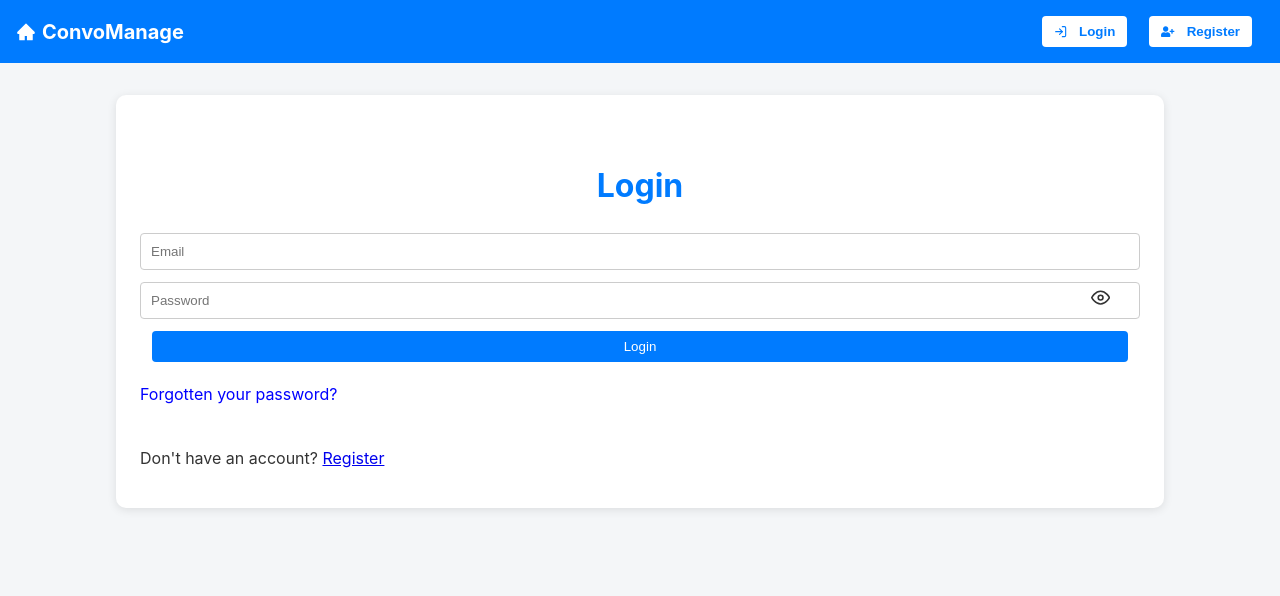
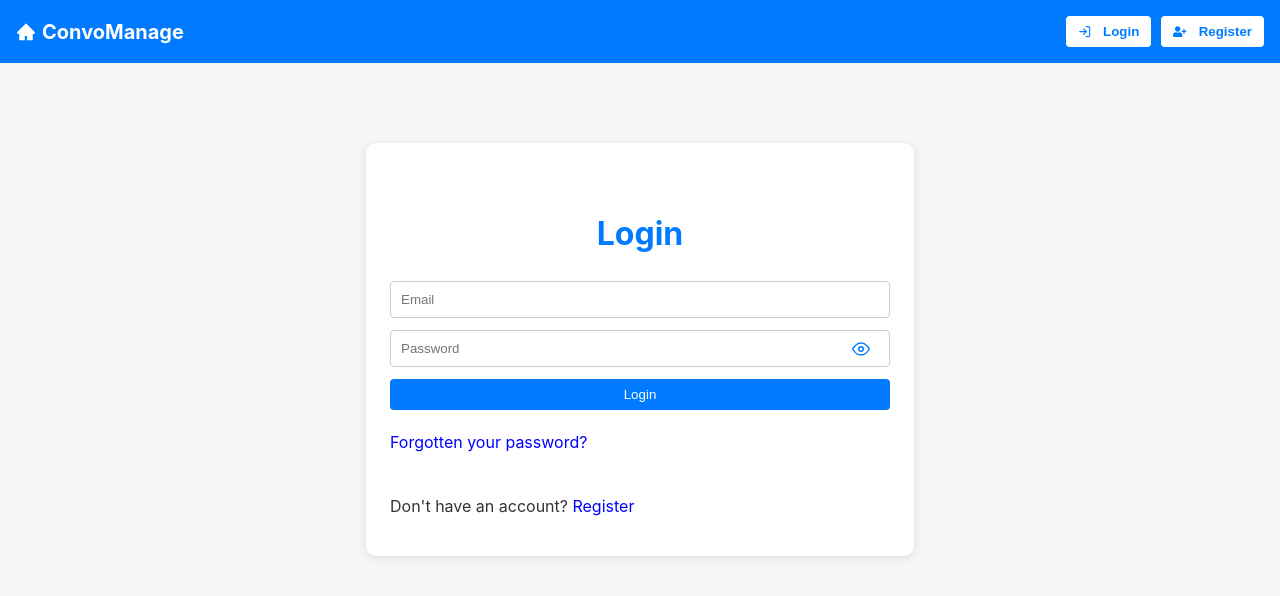
Before and after one commit to Abhishek-Sharma-00/ConvoManage-Project, a React (Create React App) app in the folder ConvoManage/client/: page /login in a window 1280 px wide. Shown: the top 596 px of the page. Built offline with nearby package versions, Linux system fonts and the light colour scheme.

Commit message:
Add styling

```diff
--- a/ConvoManage/client/src/pages/Login.jsx
+++ b/ConvoManage/client/src/pages/Login.jsx
@@ -59,7 +59,7 @@ const Login = () => {
           />
           <button
             type="button"
-            className="toggle-password"
+            className="toggle-btn"
             onClick={togglePassword}
           >
             {showPassword ? <FiEyeOff /> : <FiEye />}
@@ -76,7 +76,7 @@ const Login = () => {
           </a>
         </p>
         <p>
-          Don't have an account? <a href="/register">Register</a>
+          Don't have an account? <a href="/register" style={{ textDecoration: "none", color: "#0000FF" }}>Register</a>
         </p>
       </form>
     </div>
--- /dev/null
+++ b/ConvoManage/client/src/pages/ResetPassword.css
@@ -0,0 +1,72 @@
+.reset-container {
+  max-width: 500px;
+  margin: 50px auto;
+  background: #ffffff;
+  padding: 30px;
+  box-shadow: 0 0 10px rgba(0, 0, 0, 0.1);
+  border-radius: 10px;
+  font-family: 'Segoe UI', sans-serif;
+}
+
+.reset-title {
+  text-align: center;
+  margin-bottom: 20px;
+  color: #2d72d9;
+}
+
+.reset-user-info {
+  margin-bottom: 20px;
+  background: #f5f7fa;
+  padding: 10px;
+  border-radius: 6px;
+  font-size: 17px;
+}
+
+.reset-form {
+  display: flex;
+  flex-direction: column;
+  gap: 15px;
+}
+
+.reset-field {
+  position: relative;
+}
+
+.reset-field input {
+  width: 87%;
+  padding: 10px 40px 10px 10px;
+  border: 1px solid #ccc;
+  border-radius: 6px;
+  font-size: 14px;
+}
+
+.toggle-btn {
+  position: absolute;
+  right: 17px;
+  top: 4px;
+  background: none;
+  border: none;
+  color: #007bff;
+  font-size: 15px;
+  cursor: pointer;
+}
+
+.toggle-btn:hover {
+  background: none;
+  color: #0056b3;
+}
+
+.submit-btn {
+  padding: 10px;
+  background-color: #2d72d9;
+  color: #fff;
+  border: none;
+  border-radius: 6px;
+  font-size: 15px;
+  cursor: pointer;
+  transition: background 0.3s;
+}
+
+.submit-btn:hover {
+  background-color: #1b56b4;
+}
--- a/ConvoManage/client/src/pages/ResetPassword.jsx
+++ b/ConvoManage/client/src/pages/ResetPassword.jsx
@@ -1,6 +1,8 @@
 import { useEffect, useState } from "react";
 import axios from "axios";
 import { useParams, useNavigate } from "react-router-dom";
+import "./ResetPassword.css";
+import { FiEye, FiEyeOff } from "react-icons/fi";
 
 const ResetPassword = () => {
   const { token } = useParams();
@@ -52,24 +54,26 @@ const ResetPassword = () => {
   };
 
   return (
-    <div className="reset-password-container">
-      <h2>Reset Password</h2>
+    <div className="reset-container">
+      <h2 className="reset-title">Reset Password</h2>
 
       {userInfo && (
-        <div className="user-details">
+        <div className="reset-user-info">
           <p>
             <strong>Name:</strong> {userInfo.name}
           </p>
           <p>
+            <strong>Role:</strong> {userInfo.role}
+          </p>
+          <p>
             <strong>Email:</strong> {userInfo.email}
           </p>
-          <p>
-            <strong>Role:</strong> {userInfo.role}
-          </p>
+
         </div>
       )}
 
-      <form onSubmit={handleSubmit}>
+      <form onSubmit={handleSubmit} className="reset-form">
+        <div className="reset-field">
           <input
             type={showPassword ? "text" : "password"}
             placeholder="New Password"
@@ -77,10 +81,12 @@ const ResetPassword = () => {
             onChange={(e) => setNewPassword(e.target.value)}
             required
           />
-        <button type="button" onClick={() => setShowPassword(!showPassword)}>
-          {showPassword ? "Hide" : "Show"}
+          <button type="button" className="toggle-btn" onClick={() => setShowPassword(!showPassword)}>
+            {showPassword ? <FiEyeOff /> : <FiEye />}
           </button>
+        </div>
 
+        <div className="reset-field">
           <input
             type={showConfirm ? "text" : "password"}
             placeholder="Confirm Password"
@@ -88,11 +94,12 @@ const ResetPassword = () => {
             onChange={(e) => setConfirmPassword(e.target.value)}
             required
           />
-        <button type="button" onClick={() => setShowConfirm(!showConfirm)}>
-          {showConfirm ? "Hide" : "Show"}
+          <button type="button" className="toggle-btn" onClick={() => setShowConfirm(!showConfirm)}>
+            {showConfirm ? <FiEyeOff /> : <FiEye />}
           </button>
+        </div>
 
-        <button type="submit">Reset Password</button>
+        <button className="submit-btn" type="submit">Reset Password</button>
       </form>
     </div>
   );
--- a/ConvoManage/client/src/styles.css
+++ b/ConvoManage/client/src/styles.css
@@ -210,11 +210,22 @@ li {
 
 button {
   padding: 8px 12px;
-  margin: 0 0.75rem;
+  /* margin: 0 0.75rem; */
   border: none;
   border-radius: 4px;
   background-color: #007bff;
   color: white;
+  cursor: pointer;
+}
+
+.password-wrapper .toggle-btn {
+  position: absolute;
+  right: 8px;
+  top: 2px;
+  background: none;
+  border: none;
+  color: #007bff;
+  font-size: 18px;
   cursor: pointer;
 }
 
@@ -224,8 +235,8 @@ button:hover {
 
 /* Container Styling */
 .container {
-  max-width: 1000px;
-  margin: 2rem auto;
+  max-width: 500px;
+  margin: 5rem auto;
   padding: 1.5rem;
   background-color: white;
   border-radius: 10px;
```
Lines whose indentation alone changed are shown as unchanged.
